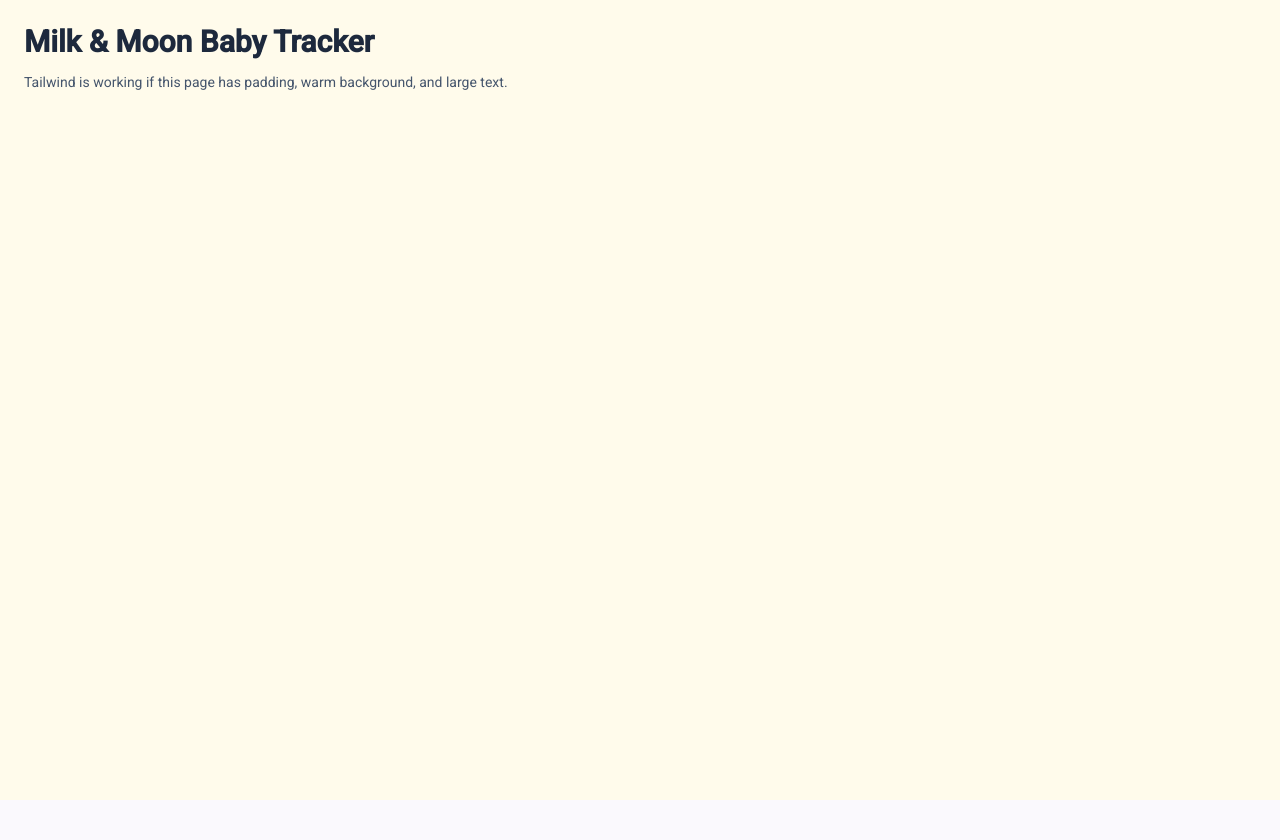
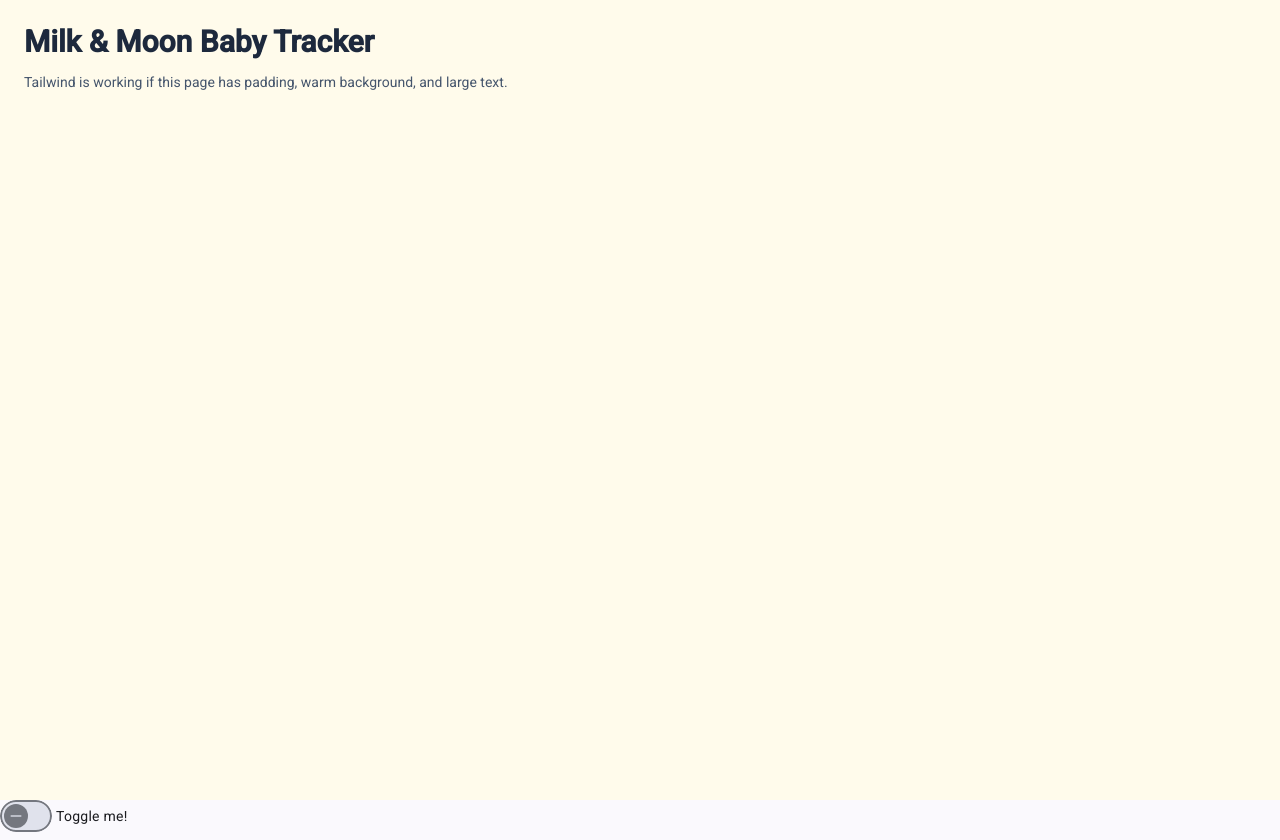
Before and after one commit to connorphu/Milk-and-Moon, an Angular app in the folder Web/: page / in a window 1280 px wide. Before the commit the page ends 800 px from the top, so only its background shows below. Built offline with nearby package versions, Linux system fonts and the light colour scheme.

Commit message:
Test angular material

```diff
--- a/Web/src/app/app.html
+++ b/Web/src/app/app.html
@@ -8,5 +8,6 @@
   </p>
 </div>
 
+<mat-slide-toggle>Toggle me!</mat-slide-toggle>
 
 <router-outlet />
--- a/Web/src/app/app.ts
+++ b/Web/src/app/app.ts
@@ -1,9 +1,10 @@
 import { Component, signal } from '@angular/core';
+import { MatSlideToggle } from '@angular/material/slide-toggle';
 import { RouterOutlet } from '@angular/router';
 
 @Component({
   selector: 'app-root',
-  imports: [RouterOutlet],
+  imports: [RouterOutlet, MatSlideToggle],
   templateUrl: './app.html',
   styleUrl: './app.css'
 })
```
